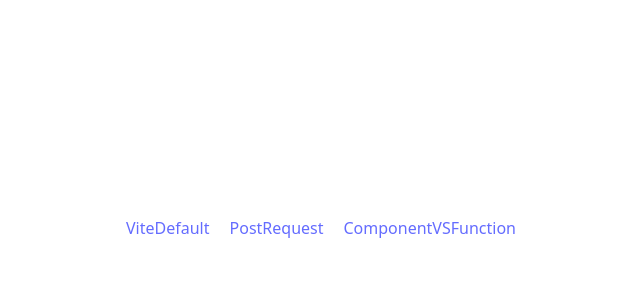
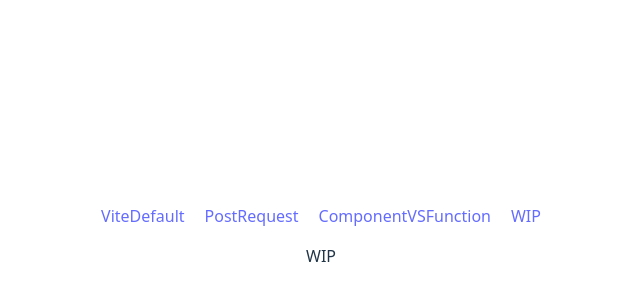
Before and after one commit to ir77/Sandbox-turbo-sniffle, a React (Vite) app in the folder Frontend/: page /wip in a window 1280 px wide. Shown: the part 172-472 px from the top of the page, without its empty margins (319-959 px from the left). Built offline with nearby package versions, Linux system fonts and the light colour scheme.

Commit message:
add wip page

```diff
--- a/Frontend/src/App.tsx
+++ b/Frontend/src/App.tsx
@@ -1,6 +1,7 @@
 import ViteDefault from "./pages/ViteDefault"
 import PostRequest from "./pages/PostRequest"
 import ComponentVSFunction from "./pages/ComponentVSFunction"
+import Wip from "./pages/wip"
 import { Routes, Route, Link } from "react-router-dom"
 
 function App() {
@@ -18,6 +19,9 @@ function App() {
           <li style={{ margin: '0 10px' }}>
             <Link to="/component-vs-function">ComponentVSFunction</Link>
           </li>
+          <li style={{ margin: '0 10px' }}>
+            <Link to="/wip">WIP</Link>
+          </li>
         </ul>
       </nav>
 
@@ -25,6 +29,7 @@ function App() {
         <Route path="/" element={<ViteDefault />} />
         <Route path="/post-request" element={<PostRequest />} />
         <Route path="/component-vs-function" element={<ComponentVSFunction />} />
+        <Route path="/wip" element={<Wip />} />
       </Routes>
     </>
   )
--- /dev/null
+++ b/Frontend/src/pages/wip.tsx
@@ -0,0 +1,5 @@
+function Wip() {
+  return <div>WIP</div>;
+}
+
+export default Wip;
```
